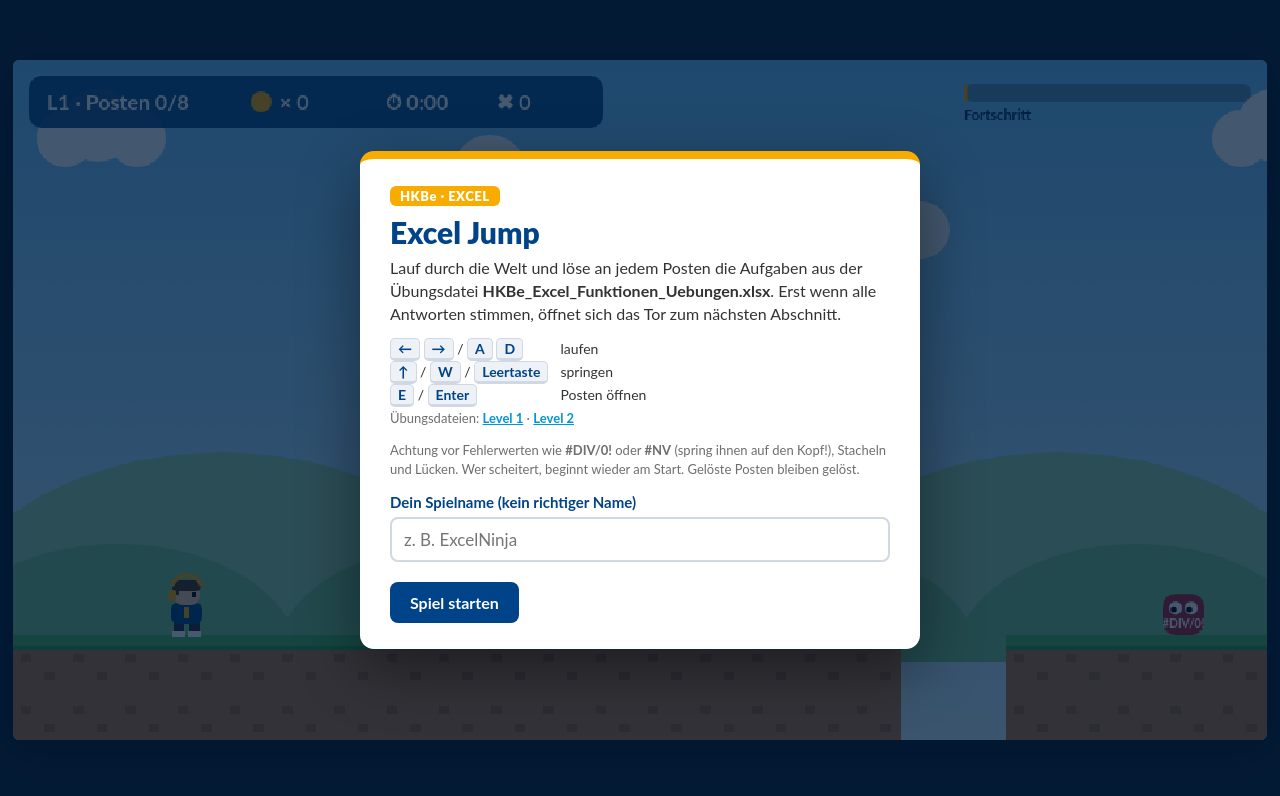
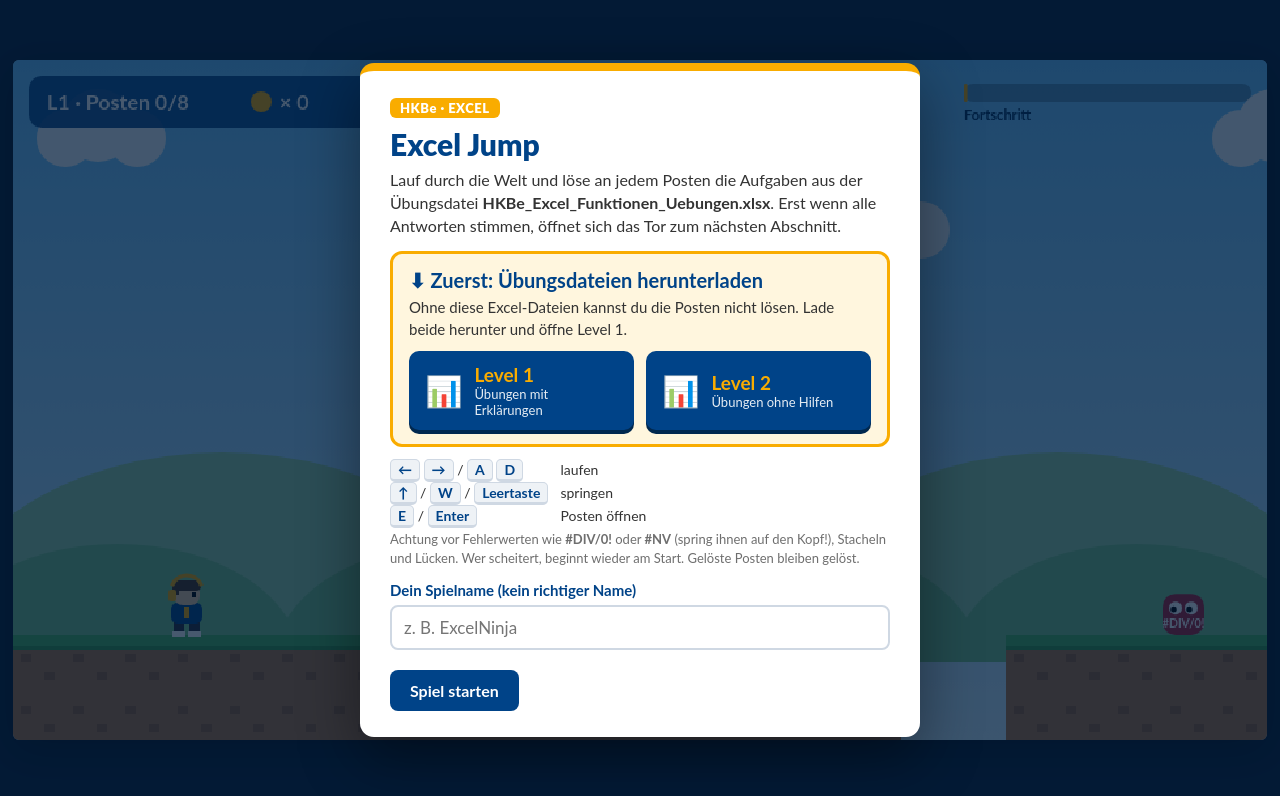
Before and after one commit to nicolassaameli/Excel-Jump, a plain HTML site: page index.html in a window 1280 px wide. Drawn offline with Linux system fonts and the light colour scheme.

Commit message:
UI Übungsdateien
Das ist jetzt grösser.

```diff
--- a/index.html
+++ b/index.html
@@ -25,6 +25,16 @@
   .row { display: flex; gap: 10px; margin-top: 20px; flex-wrap: wrap; }
   .word { display: flex; gap: 8px; justify-content: center; margin: 6px 0 12px; }
   .word span { width: 52px; height: 60px; display: flex; align-items: center; justify-content: center; background: #004388; color: #F9AC00; font-size: 34px; font-weight: 900; border-radius: 8px; box-shadow: 0 4px 0 #F9AC00; }
+  .dl { background: #FFF6DE; border: 3px solid #F9AC00; border-radius: 12px; padding: 14px 16px; margin: 6px 0 14px; }
+  .dl h2 { margin: 0 0 4px; font-size: 20px; }
+  .dl p { margin: 0 0 10px; font-size: 15px; }
+  .dlrow { display: flex; gap: 12px; flex-wrap: wrap; }
+  a.dlbtn { flex: 1 1 200px; display: flex; align-items: center; gap: 12px; background: #004388; color: #fff; text-decoration: none; border-radius: 10px; padding: 12px 16px; box-shadow: 0 4px 0 #00284f; transition: transform .1s, background .1s; }
+  a.dlbtn:hover { background: #00356b; transform: translateY(-2px); }
+  a.dlbtn .ico { font-size: 30px; line-height: 1; }
+  a.dlbtn b { display: block; font-size: 19px; color: #F9AC00; }
+  a.dlbtn small { display: block; font-size: 13px; font-weight: 400; opacity: .9; }
+  a.dlbtn.single { flex: 0 1 auto; margin: 4px 0 12px; }
   button { cursor: pointer; border: 0; border-radius: 8px; padding: 11px 20px; font-size: 16px; font-weight: 700; font-family: inherit; }
   .primary { background: #004388; color: #fff; }
   .primary:hover { background: #00356b; }
@@ -46,12 +56,19 @@
       <span class="tag">HKBe · EXCEL</span>
       <h1>Excel Jump</h1>
       <p>Lauf durch die Welt und löse an jedem Posten die Aufgaben aus der Übungsdatei <b>HKBe_Excel_Funktionen_Uebungen.xlsx</b>. Erst wenn alle Antworten stimmen, öffnet sich das Tor zum nächsten Abschnitt.</p>
+      <div class="dl">
+        <h2>⬇ Zuerst: Übungsdateien herunterladen</h2>
+        <p>Ohne diese Excel-Dateien kannst du die Posten nicht lösen. Lade beide herunter und öffne Level 1.</p>
+        <div class="dlrow">
+          <a class="dlbtn" href="uebungen/HKBe_Excel_Funktionen_Uebungen.xlsx" download><span class="ico">📊</span><span><b>Level 1</b><small>Übungen mit Erklärungen</small></span></a>
+          <a class="dlbtn" href="uebungen/HKBe_Excel_Funktionen_Teil2.xlsx" download><span class="ico">📊</span><span><b>Level 2</b><small>Übungen ohne Hilfen</small></span></a>
+        </div>
+      </div>
       <div class="keys">
         <span><kbd>←</kbd> <kbd>→</kbd> / <kbd>A</kbd> <kbd>D</kbd></span><span>laufen</span>
         <span><kbd>↑</kbd> / <kbd>W</kbd> / <kbd>Leertaste</kbd></span><span>springen</span>
         <span><kbd>E</kbd> / <kbd>Enter</kbd></span><span>Posten öffnen</span>
       </div>
-      <p class="small">Übungsdateien: <a href="uebungen/HKBe_Excel_Funktionen_Uebungen.xlsx" download>Level 1</a> · <a href="uebungen/HKBe_Excel_Funktionen_Teil2.xlsx" download>Level 2</a></p>
       <p class="small">Achtung vor Fehlerwerten wie <b>#DIV/0!</b> oder <b>#NV</b> (spring ihnen auf den Kopf!), Stacheln und Lücken. Wer scheitert, beginnt wieder am Start. Gelöste Posten bleiben gelöst.</p>
       <label for="nick">Dein Spielname (kein richtiger Name)</label>
       <input type="text" id="nick" maxlength="16" placeholder="z. B. ExcelNinja" autocomplete="off">
@@ -80,7 +97,8 @@
       <span class="tag">LEVEL GESCHAFFT</span>
       <h1>Weiter zu Level 2</h1>
       <p id="levelText"></p>
-      <p>Öffne jetzt die Datei <b id="levelFile"></b> (<a href="uebungen/HKBe_Excel_Funktionen_Teil2.xlsx" download>herunterladen</a>). Ab jetzt gibt es keine Hilfen mehr, und die Hindernisse werden mit jedem Posten schwieriger.</p>
+      <p>Öffne jetzt die Datei <b id="levelFile"></b>. Ab jetzt gibt es keine Hilfen mehr, und die Hindernisse werden mit jedem Posten schwieriger.</p>
+      <a class="dlbtn single" href="uebungen/HKBe_Excel_Funktionen_Teil2.xlsx" download><span class="ico">📊</span><span><b>Level 2 herunterladen</b><small>HKBe_Excel_Funktionen_Teil2.xlsx</small></span></a>
       <p class="small">Wenn du in Level 2 scheiterst, beginnst du am Anfang von Level 2.</p>
       <div class="row"><button class="primary" id="nextBtn">Level 2 starten</button></div>
     </div>
```
